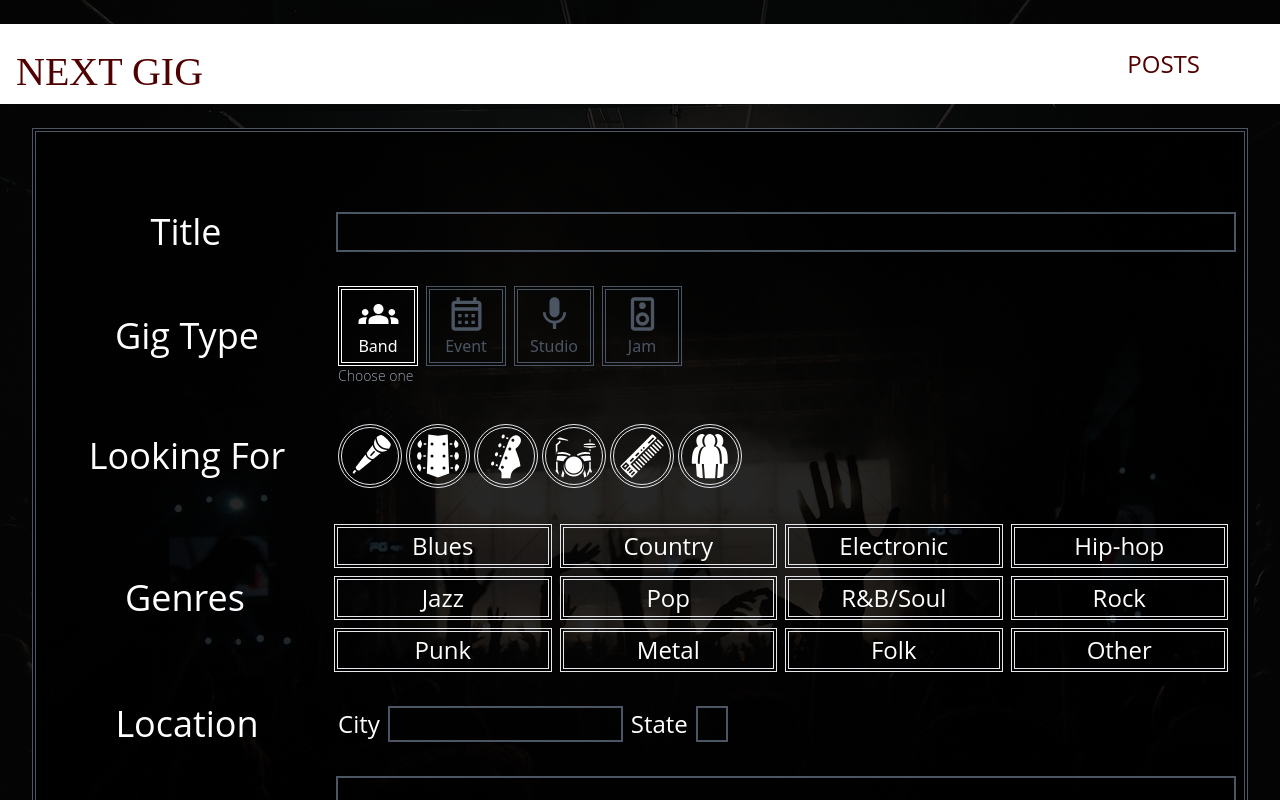
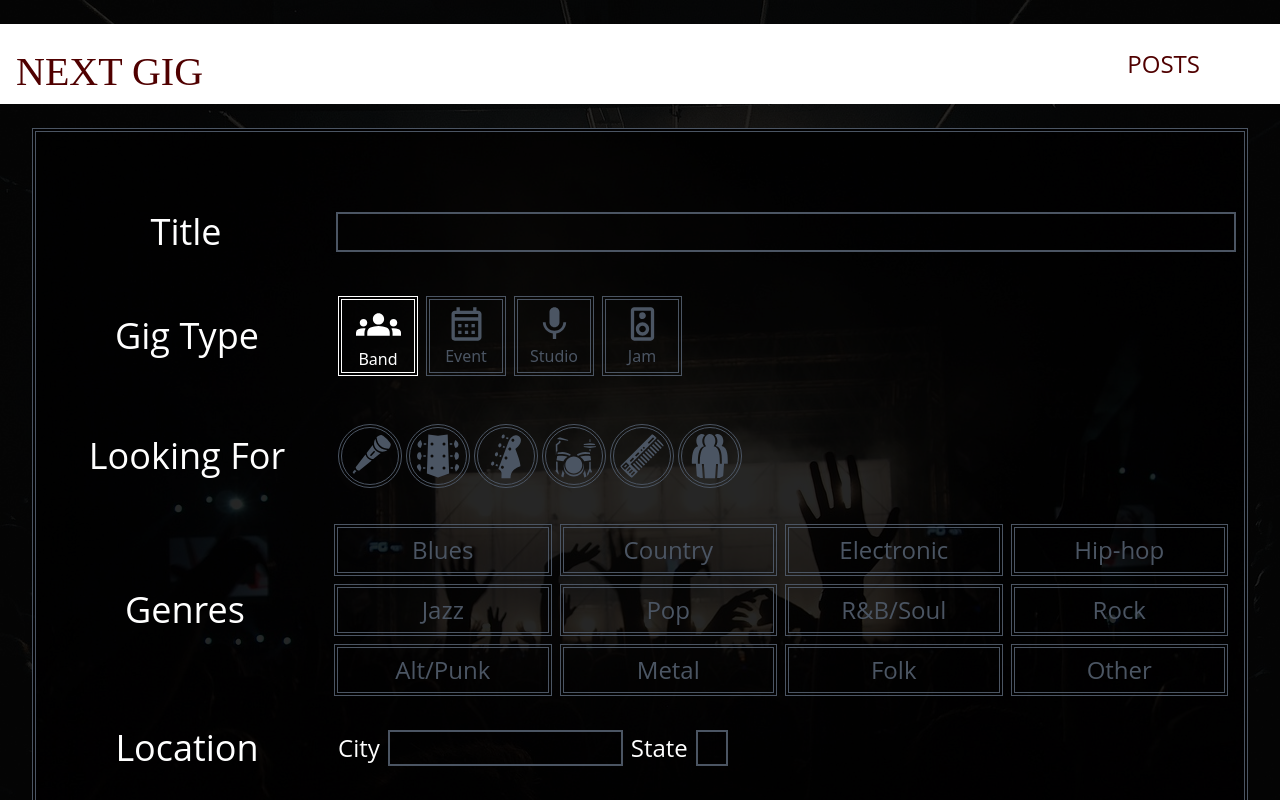
Before and after one commit to EricBoudreaux/next-gig, a React (Create React App) app: page /posts in a window 1280 px wide. Both pictures are taken after a click on the button "WRITE A POST". Shown: the top 800 px of the page. Built offline with nearby package versions, Linux system fonts and the light colour scheme.

Commit message:
further developed writepost. Added optioning to roles and genres

```diff
--- a/src/components/WritePost.jsx
+++ b/src/components/WritePost.jsx
@@ -24,14 +24,15 @@ import Role from './Role'
 
 const WritePost = ({showModal}) => {
 
+    const [type, setType] = useState('band')
+    const [genre, setGenre] = useState('')
 
-    const [toggleBand, SetToggleBand] = useState(true)
-    const [toggleEvent, SetToggleEvent] = useState(true)
-    const [toggleStudio, SetToggleStudio] = useState(true)
-    const [toggleJam, SetToggleJam] = useState(true)
-
-    const [type, setType] = useState('band')
-
+    const [vocals, setVocals] = useState(false)
+    const [guitar, setGuitar] = useState(false)
+    const [bass, setBass] = useState(false)
+    const [drums, setDrums] = useState(false)
+    const [keys, setKeys] = useState(false)
+    const [other, setOther] = useState(false)
 
 
 
@@ -49,14 +50,18 @@ const WritePost = ({showModal}) => {
                 <div className='flex flex-col md:flex-row justify-between w-full items-center'>
                     <p className='text-4xl text-center basis-1/4 my-2 md:my-8'>Gig Type</p>
                         <div className='flex-col  md:justify-start md:basis-3/4 w-full'>
-                        <div className='flex gap-2 '>
-                            <div
-                                onClick={() => setType('band')}
-                                className={type === 'band'
-                                    ? 'border-4 border-double text-center flex justify-center items-center flex-col border-white text-white p-1 w-20 h-20   hover:cursor-pointer'
-                                    : 'border-4 border-double text-center flex justify-center items-center flex-col p-1 w-20 h-20  cursor-pointer text-gray-600 border-gray-600'}>
-                                <MdGroups className='' size={45}/>Band
-                            </div>
+                        <div className='flex gap-2 justify-center md:justify-start'>
+                        <div
+                            onClick={() => setType('band')}
+                            className={type === 'band'
+                            ? 'border-4 border-double text-center flex justify-center items-center flex-col border-white text-white p-1 w-20 h-20   hover:cursor-pointer '
+                            : 'border-4 border-double text-center flex justify-center items-center flex-col p-1 w-20 h-20  cursor-pointer text-gray-600 border-gray-600 '}>
+                        <div>
+                            <MdGroups  size={45}/>
+                            Band
+                        </div>
+                    </div>
+
                         <div
                             onClick={() => setType('event')}
                             className={type === 'event'
@@ -79,7 +84,7 @@ const WritePost = ({showModal}) => {
                         <MdOutlineSpeaker className='' size={45}/>Jam
                     </div>
                     </div>
-                    <p className='text-gray-400 text-sm font-light'>Choose one</p>
+
 
                     </div>
                 </div>
@@ -89,12 +94,36 @@ const WritePost = ({showModal}) => {
                 <div className="w-full flex flex-col md:flex-row justify-between items-center">
                     <p className='text-4xl text-center basis-1/4 my-2 md:my-8'>Looking For</p>
                     <div className='grid grid-cols-3 md:flex gap-1 items-center basis-3/4 '>
-                        <GiMicrophone className='text-white border-4 w-16 h-16 border-double rounded-full p-1'/>
-                        <GiGuitarHead className='text-white border-4 w-16 h-16 border-double rounded-full p-1'/>
-                        <GiGuitarBassHead className='text-white border-4 w-16 h-16 border-double rounded-full p-1'/>
-                        <GiDrumKit className='text-white border-4 w-16 h-16 border-double rounded-full p-1'/>
-                        <GiMusicalKeyboard className='text-white border-4 w-16 h-16 border-double rounded-full p-1'/>
-                        <GiBackup className='text-white border-4 w-16 h-16 border-double rounded-full p-1'/>
+                        <GiMicrophone
+                        onClick={() => setVocals(!vocals)}
+                        className={vocals
+                        ? 'text-white    border-4 w-16 h-16 border-double rounded-full p-1 cursor-pointer'
+                        : 'text-gray-600 border-gray-600     border-4 w-16 h-16 border-double rounded-full p-1 cursor-pointer'} />
+                        <GiGuitarHead
+                        onClick={() => setGuitar(!guitar)}
+                        className={guitar
+                        ? 'text-white    border-4 w-16 h-16 border-double rounded-full p-1 cursor-pointer'
+                        : 'text-gray-600 border-gray-600     border-4 w-16 h-16 border-double rounded-full p-1 cursor-pointer'} />
+                        <GiGuitarBassHead
+                        onClick={() => setBass(!bass)}
+                        className={bass
+                        ? 'text-white    border-4 w-16 h-16 border-double rounded-full p-1 cursor-pointer'
+                        : 'text-gray-600 border-gray-600     border-4 w-16 h-16 border-double rounded-full p-1 cursor-pointer'} />
+                        <GiDrumKit
+                        onClick={() => setDrums(!drums)}
+                        className={drums
+                        ? 'text-white    border-4 w-16 h-16 border-double rounded-full p-1 cursor-pointer'
+                        : 'text-gray-600 border-gray-600     border-4 w-16 h-16 border-double rounded-full p-1 cursor-pointer'} />
+                        <GiMusicalKeyboard
+                        onClick={() => setKeys(!keys)}
+                        className={keys
+                        ? 'text-white    border-4 w-16 h-16 border-double rounded-full p-1 cursor-pointer'
+                        : 'text-gray-600 border-gray-600     border-4 w-16 h-16 border-double rounded-full p-1 cursor-pointer'} />
+                        <GiBackup
+                        onClick={() => setOther(!other)}
+                        className={other
+                        ? 'text-white    border-4 w-16 h-16 border-double rounded-full p-1 cursor-pointer'
+                        : 'text-gray-600 border-gray-600     border-4 w-16 h-16 border-double rounded-full p-1 cursor-pointer'} />
                     </div>
                 </div>
             </div>
@@ -102,18 +131,92 @@ const WritePost = ({showModal}) => {
             <div className="w-full flex justify-between flex-col items-center md:flex-row">
                     <p className='text-4xl text-center basis-1/4'>Genres</p>
                     <div className='grid grid-cols-2 md:grid-cols-3 lg:grid-cols-4 gap-2 basis-3/4 me-4'>
-                        <Genre genre={'Blues'} />
-                        <Genre genre={'Country'} />
-                        <Genre genre={'Electronic'} />
-                        <Genre genre={'Hip-hop'} />
-                        <Genre genre={'Jazz'} />
-                        <Genre genre={'Pop'} />
-                        <Genre genre={'R&B/Soul'} />
-                        <Genre genre={'Rock'} />
-                        <Genre genre={'Punk'} />
-                        <Genre genre={'Metal'} />
-                        <Genre genre={'Folk'} />
-                        <Genre genre={'Other'} />
+                    <div
+                        onClick={() => setGenre('blues')}
+                        className={genre === 'blues'
+                        ? 'border-4 border-double text-center flex justify-center items-center flex-col border-white text-white p-1    hover:cursor-pointer '
+                        : 'border-4 border-double text-center flex justify-center items-center flex-col p-1 cursor-pointer text-gray-600 border-gray-600 '}>
+                        <p className='text-md font-med'>Blues</p>
+                    </div>
+                    <div
+                        onClick={() => setGenre('country')}
+                        className={genre === 'country'
+                        ? 'border-4 border-double text-center flex justify-center items-center flex-col border-white text-white p-1    hover:cursor-pointer '
+                        : 'border-4 border-double text-center flex justify-center items-center flex-col p-1 cursor-pointer text-gray-600 border-gray-600 '}>
+                        <p className='text-md font-med'>Country</p>
+                    </div>
+                    <div
+                        onClick={() => setGenre('electronic')}
+                        className={genre === 'electronic'
+                        ? 'border-4 border-double text-center flex justify-center items-center flex-col border-white text-white p-1    hover:cursor-pointer '
+                        : 'border-4 border-double text-center flex justify-center items-center flex-col p-1 cursor-pointer text-gray-600 border-gray-600 '}>
+                        <p className='text-md font-med'>Electronic</p>
+                    </div>
+                    <div
+                        onClick={() => setGenre('hiphop')}
+                        className={genre === 'hiphop'
+                        ? 'border-4 border-double text-center flex justify-center items-center flex-col border-white text-white p-1    hover:cursor-pointer '
+                        : 'border-4 border-double text-center flex justify-center items-center flex-col p-1 cursor-pointer text-gray-600 border-gray-600 '}>
+                        <p className='text-md font-med'>Hip-hop</p>
+                    </div>
+                    <div
+                        onClick={() => setGenre('jazz')}
+                        className={genre === 'jazz'
+                        ? 'border-4 border-double text-center flex justify-center items-center flex-col border-white text-white p-1    hover:cursor-pointer '
+                        : 'border-4 border-double text-center flex justify-center items-center flex-col p-1 cursor-pointer text-gray-600 border-gray-600 '}>
+                        <p className='text-md font-med'>Jazz</p>
+                    </div>
+                    <div
+                        onClick={() => setGenre('pop')}
+                        className={genre === 'pop'
+                        ? 'border-4 border-double text-center flex justify-center items-center flex-col border-white text-white p-1    hover:cursor-pointer '
+                        : 'border-4 border-double text-center flex justify-center items-center flex-col p-1 cursor-pointer text-gray-600 border-gray-600 '}>
+                        <p className='text-md font-med'>Pop</p>
+                    </div>
+                    <div
+                        onClick={() => setGenre('rnbs')}
+                        className={genre === 'rnbs'
+                        ? 'border-4 border-double text-center flex justify-center items-center flex-col border-white text-white p-1    hover:cursor-pointer '
+                        : 'border-4 border-double text-center flex justify-center items-center flex-col p-1 cursor-pointer text-gray-600 border-gray-600 '}>
+                        <p className='text-md font-med'>R&B/Soul</p>
+                    </div>
+                    <div
+                        onClick={() => setGenre('rock')}
+                        className={genre === 'rock'
+                        ? 'border-4 border-double text-center flex justify-center items-center flex-col border-white text-white p-1    hover:cursor-pointer '
+                        : 'border-4 border-double text-center flex justify-center items-center flex-col p-1 cursor-pointer text-gray-600 border-gray-600 '}>
+                        <p className='text-md font-med'>Rock</p>
+                    </div>
+                    <div
+                        onClick={() => setGenre('alt')}
+                        className={genre === 'alt'
+                        ? 'border-4 border-double text-center flex justify-center items-center flex-col border-white text-white p-1    hover:cursor-pointer '
+                        : 'border-4 border-double text-center flex justify-center items-center flex-col p-1 cursor-pointer text-gray-600 border-gray-600 '}>
+                        <p className='text-md font-med'>Alt/Punk</p>
+                    </div>
+                    <div
+                        onClick={() => setGenre('metal')}
+                        className={genre === 'metal'
+                        ? 'border-4 border-double text-center flex justify-center items-center flex-col border-white text-white p-1    hover:cursor-pointer '
+                        : 'border-4 border-double text-center flex justify-center items-center flex-col p-1 cursor-pointer text-gray-600 border-gray-600 '}>
+                        <p className='text-md font-med'>Metal</p>
+                    </div>
+                    <div
+                        onClick={() => setGenre('folk')}
+                        className={genre === 'folk'
+                        ? 'border-4 border-double text-center flex justify-center items-center flex-col border-white text-white p-1    hover:cursor-pointer '
+                        : 'border-4 border-double text-center flex justify-center items-center flex-col p-1 cursor-pointer text-gray-600 border-gray-600 '}>
+                        <p className='text-md font-med'>Folk</p>
+                    </div>
+                    <div
+                        onClick={() => setGenre('other')}
+                        className={genre === 'other'
+                        ? 'border-4 border-double text-center flex justify-center items-center flex-col border-white text-white p-1    hover:cursor-pointer '
+                        : 'border-4 border-double text-center flex justify-center items-center flex-col p-1 cursor-pointer text-gray-600 border-gray-600 '}>
+                        <p className='text-md font-med'>Other</p>
+                    </div>
+
+
                     </div>
                 </div>
             </div>
@@ -159,3 +262,12 @@ const WritePost = ({showModal}) => {
 }
 
 export default WritePost
+
+
+          {/* <div className={type === 'band' ? 'block duration-300 ' : 'hidden duration-300'}>
+                                    <ul className=''>
+                                        <li>Band</li>
+                                        <li>Band</li>
+                                        <li>Band</li>
+                                    </ul>
+                                </div> */}
```
